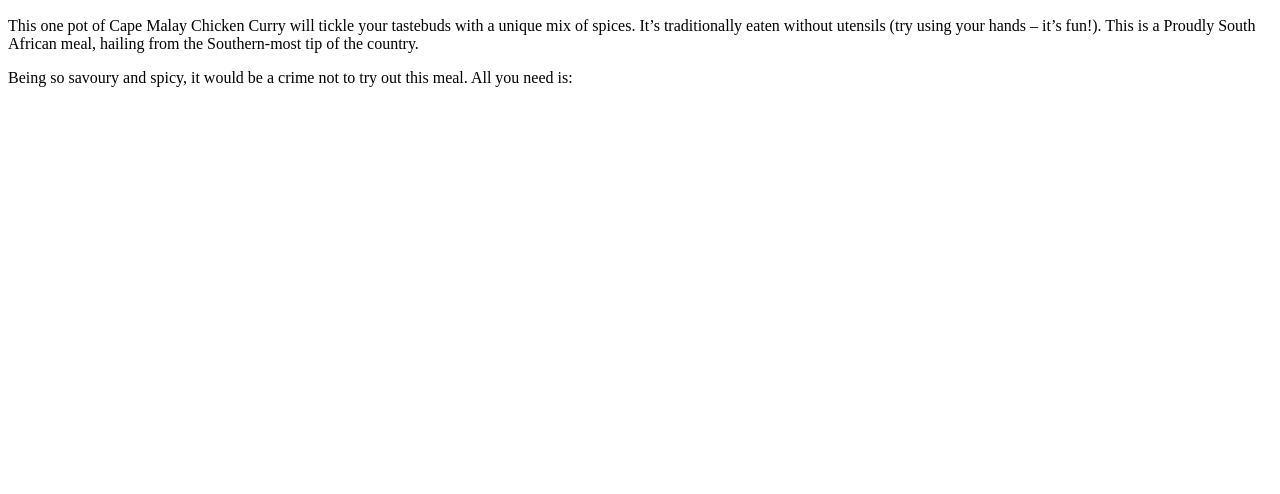
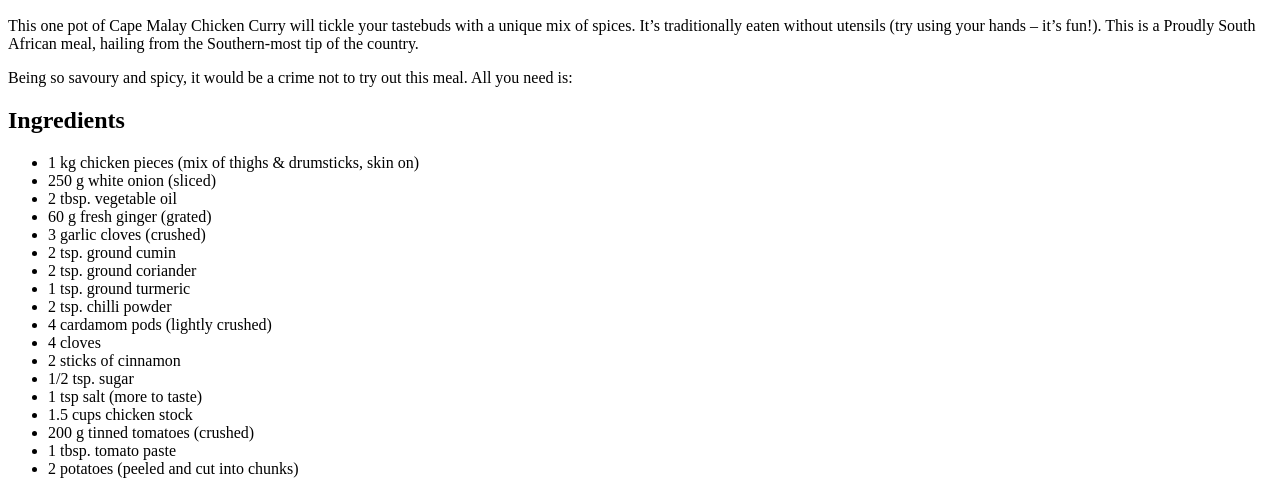
Before and after one commit to GreenFreiza/odin-recipes, a plain HTML site: page recipes/cape-malay-curry.html in a window 1280 px wide. Shown: the part 434-928 px from the top of the page. Before the commit the page ends 800 px from the top, so only its background shows below. Drawn offline with Linux system fonts and the light colour scheme.

Commit message:
Iteration 3-step 3: Added ingredients heading and unordered list of ingredients for all pages.

```diff
--- a/recipes/cape-malay-curry.html
+++ b/recipes/cape-malay-curry.html
@@ -14,6 +14,27 @@
         traditionally eaten without utensils (try using your hands – it’s fun!). This is a Proudly South African meal,
         hailing from the Southern-most tip of the country.</p>
     <p>Being so savoury and spicy, it would be a crime not to try out this meal. All you need is:</p>
+    <h2>Ingredients</h2>
+    <ul>
+      <li>1 kg chicken pieces (mix of thighs & drumsticks, skin on)</li>
+      <li>250 g white onion (sliced)</li>
+      <li>2 tbsp. vegetable oil</li>
+      <li>60 g fresh ginger (grated)</li>
+      <li>3 garlic cloves (crushed)</li>
+      <li>2 tsp. ground cumin</li>
+      <li>2 tsp. ground coriander</li>
+      <li>1 tsp. ground turmeric</li>
+      <li>2 tsp. chilli powder</li>
+      <li>4 cardamom pods (lightly crushed)</li>
+      <li>4 cloves</li>
+      <li>2 sticks of cinnamon</li>
+      <li>1/2 tsp. sugar</li>
+      <li>1 tsp salt (more to taste)</li>
+      <li>1.5 cups chicken stock</li>
+      <li>200 g tinned tomatoes (crushed)</li>
+      <li>1 tbsp. tomato paste</li>
+      <li>2 potatoes (peeled and cut into chunks)</li>
+    </ul>
 </body>
 
 
```
Also changed, not shown: recipes/bacon-rings.html (+8 -0 lines), recipes/malva-pudding.html (+23 -0 lines).
